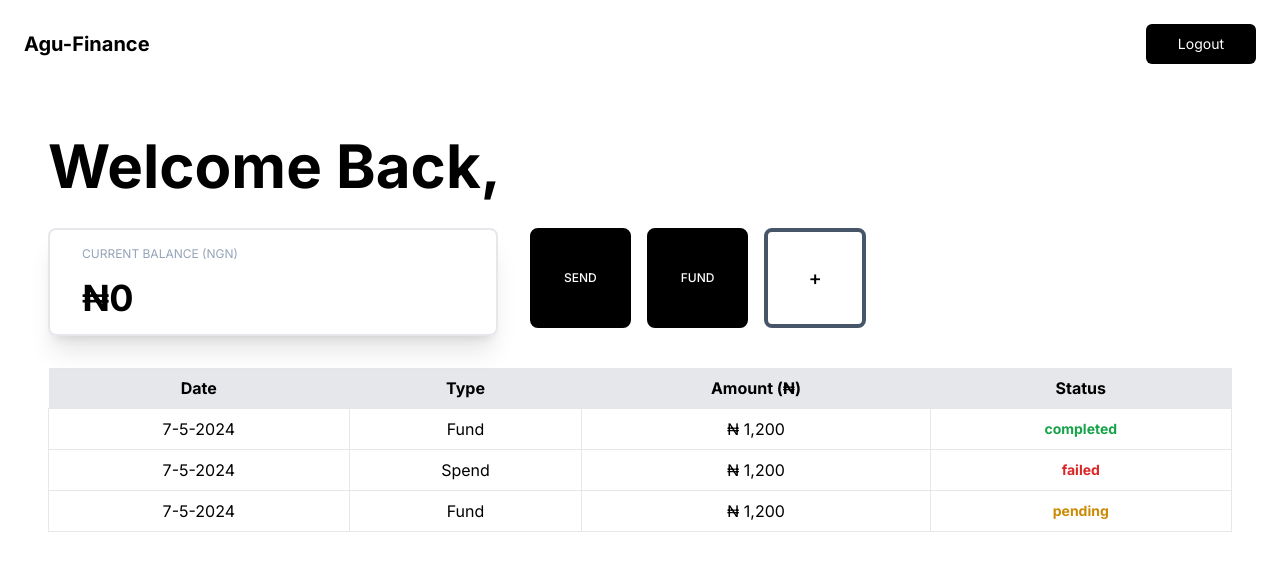
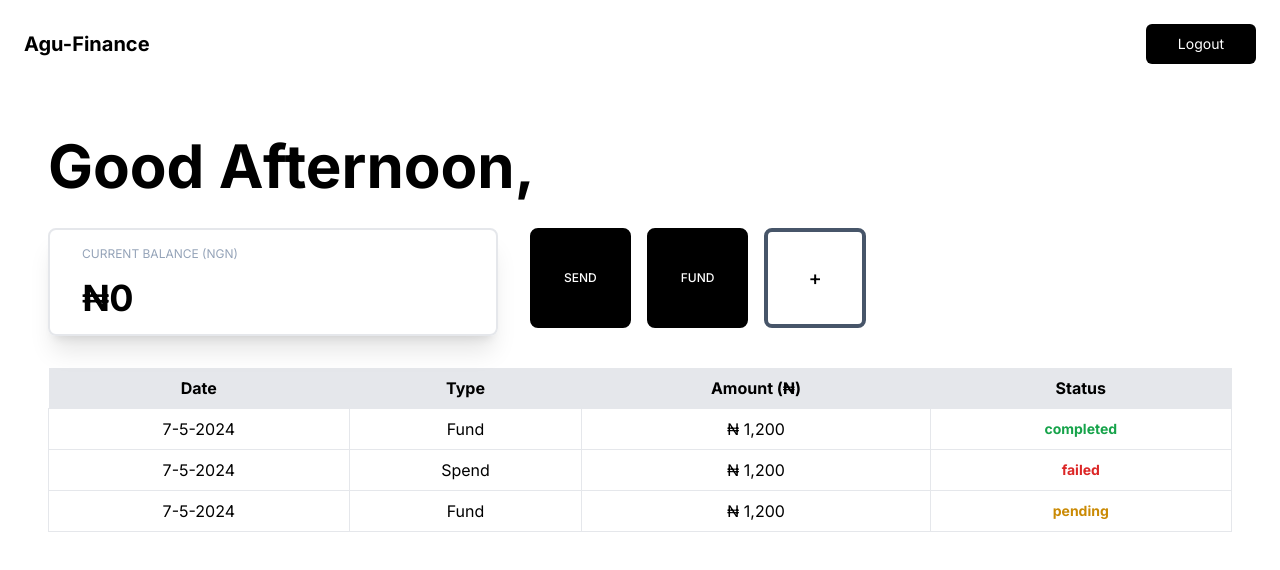
Before and after one commit to HenryAgu/agu-finance, a Next.js app: page /dashboard in a window 1280 px wide. Shown: the top 570 px of the page. Built offline with nearby package versions, Linux system fonts and the light colour scheme.

Commit message:
greeting feature

```diff
--- a/src/components/Header.tsx
+++ b/src/components/Header.tsx
@@ -1,5 +1,5 @@
 "use client";
-import { useState } from "react";
+import { useState,useEffect } from "react";
 import { Modal } from "./Modal";
 import Fund from "./Fund";
 import Send from "./Send";
@@ -7,18 +7,33 @@ import { useSelector } from "react-redux";
 import { RootState } from "@/app/lib/store";
 
 const Header = () => {
+  const [greeting, setGreeting] = useState<string>("Welcome");
   const [isSendModalOpen, setIsSendModalOpen] = useState<boolean>(false);
   const [isFundModalOpen, setIsFundModalOpen] = useState<boolean>(false);
 
   const value = useSelector((state: RootState) => state.inputValue.value);
 
   const username = value.charAt(0).toUpperCase() + value.slice(1);
-  const balance = useSelector((state: RootState) => state.balanceValue.value).toLocaleString();
+  const balance = useSelector(
+    (state: RootState) => state.balanceValue.value
+  ).toLocaleString();
+
+  useEffect(() => {
+    let currentTime: number = new Date().getHours();
+    console.log(currentTime);
+    if (currentTime >= 5 && currentTime < 12) {
+      setGreeting("Good morning");
+  } else if (currentTime >= 12 && currentTime < 17) {
+      setGreeting("Good afternoon");
+  } else {
+      setGreeting("Good evening");
+  }
+  }, []);
 
   return (
     <div className="w-full">
-      <h1 className="text-4xl lg:text-6xl font-bold mb-4 lg:mb-8">
-        Welcome Back, {username}
+      <h1 className="capitalize text-4xl lg:text-6xl font-bold mb-4 lg:mb-8">
+        {greeting}, {username}
       </h1>
       <div className="flex flex-col lg:flex-row items-center md:items-start gap-y-5 lg:gap-x-8 mb-4 md:mb-8 lg:mb-8">
         <div className="flex flex-col gap-y-4 p-4 lg:px-8 lg:py-4 shadow-xl border-2 h-fit w-full md:w-[450px] lg:w-[450px] rounded-lg">
```
